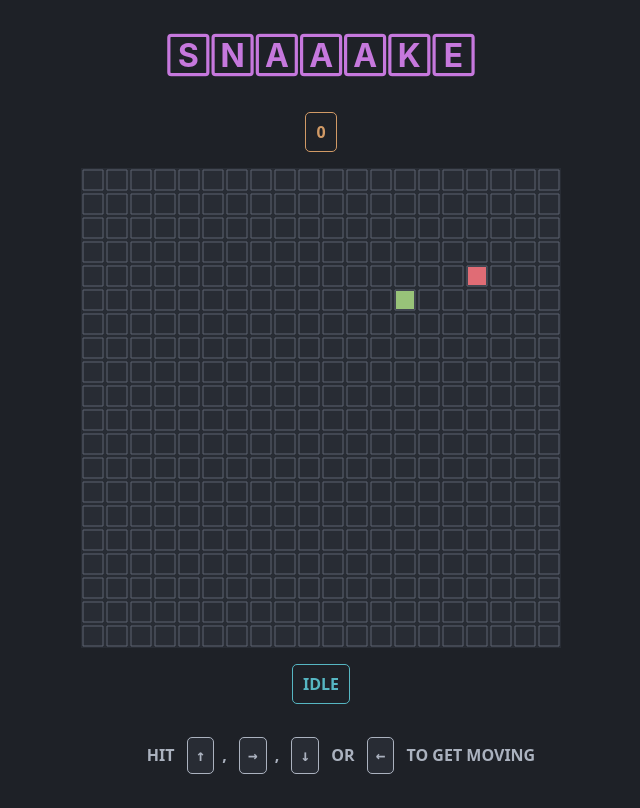
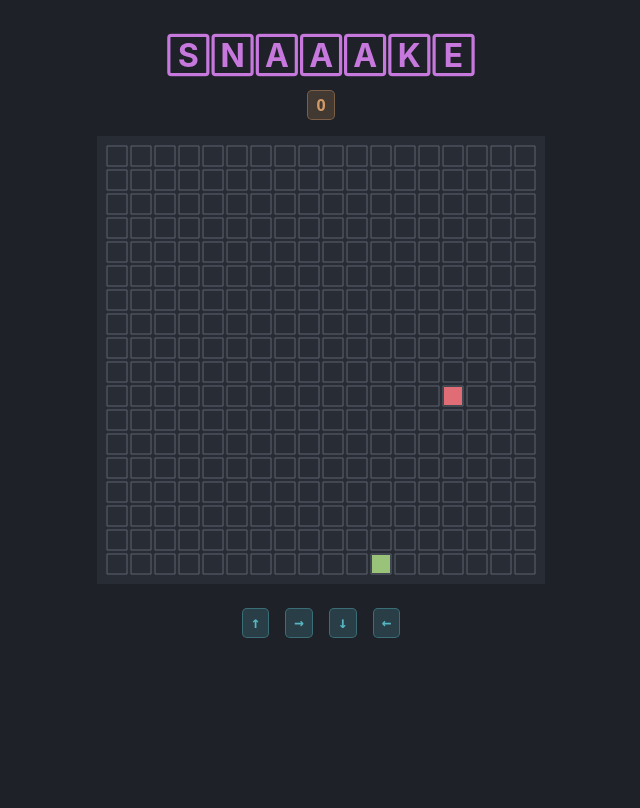
Before and after one commit to christianhg/snaaake, a React (Create React App) app: page / in a window 1280 px wide. Shown: the whole page, without its empty margins (319-959 px from the left). Built offline with nearby package versions, Linux system fonts and the light colour scheme.

Commit message:
Improve design

```diff
--- a/src/index.tsx
+++ b/src/index.tsx
@@ -4,6 +4,6 @@ import { Snaaake } from './snaaake';
 import './main.css';
 
 ReactDOM.render(
-  <Snaaake width={20} height={20} scale={24} />,
+  <Snaaake width={18} height={18} scale={24} />,
   document.getElementById('root')
 );
--- a/src/main.css
+++ b/src/main.css
@@ -6,45 +6,42 @@ body {
 }
 
 h1 {
-  color: #c678dd;
+  color: rgb(198, 120, 221);
+  margin-bottom: 0;
 }
 
-.instructions li,
-.status,
-.score {
+.score,
+kbd {
   display: inline-block;
-  padding: 10px;
-  border-radius: 5px;
   text-transform: uppercase;
   font-weight: bold;
-}
-
-.status {
-  border: 1px solid #56b6c2;
-  color: #56b6c2;
+  border-radius: 5px;
+  padding: 0.3em 0.5em;
 }
 
 .score {
-  border: 1px solid #d19a66;
-  color: #d19a66;
-}
-
-.instructions li {
-  color: #abb2bf;
+  background-color: rgba(209, 154, 102, 0.2);
+  border: 1px solid rgba(209, 154, 102, 0.4);
+  color: rgb(209, 154, 102);
 }
 
 kbd {
-  border-radius: 5px;
-  padding: 0.5em;
   margin-left: 0.5em;
   margin-right: 0.5em;
-  background-color: #282c34;
-  border: 1px solid #abb2bf;
+  background-color: rgba(86, 182, 194, 0.2);
+  color: rgb(86, 182, 194);
+  border: 1px solid rgba(86, 182, 194, 0.4);
+}
+
+kbd span {
+  font-size: 0.8em;
+  vertical-align: middle;
 }
 
 canvas {
   background: #282c34;
   display: block;
   image-rendering: pixelated;
-  margin: 0 auto;
+  padding: 0.5em;
+  margin: 0 auto 1.5em;
 }
--- a/src/snaaake.tsx
+++ b/src/snaaake.tsx
@@ -140,27 +140,37 @@ export class Snaaake extends Component<
           state={this.state.game}
           draw={drawScene}
         />
-        <p className="status">{this.state.status}</p>
-        <ul className="instructions">
+        <p>
           {this.state.status === 'idle' ? (
-            <li>
-              Hit <kbd>↑</kbd>, <kbd>→</kbd>, <kbd>↓</kbd> or <kbd>←</kbd> to
-              get moving
-            </li>
+            <>
+              <kbd>↑</kbd>
+              <kbd>→</kbd>
+              <kbd>↓</kbd>
+              <kbd>←</kbd>
+            </>
           ) : this.state.status === 'moving' ? (
-            <li>
-              Hit <kbd>Space</kbd> to pause
-            </li>
+            <>
+              <kbd>
+                Space <span>(pause)</span>
+              </kbd>
+            </>
           ) : this.state.status === 'paused' ? (
-            <li>
-              Hit <kbd>Space</kbd> to resume or <kbd>Escape</kbd> to restart
-            </li>
+            <>
+              <kbd>
+                Space <span>(resume)</span>
+              </kbd>
+              <kbd>
+                Escape <span>(restart)</span>
+              </kbd>
+            </>
           ) : (
-            <li>
-              Hit <kbd>Space</kbd> to restart
-            </li>
+            <>
+              <kbd>
+                Space <span>(restart)</span>
+              </kbd>
+            </>
           )}
-        </ul>
+        </p>
       </div>
     );
   }
```
